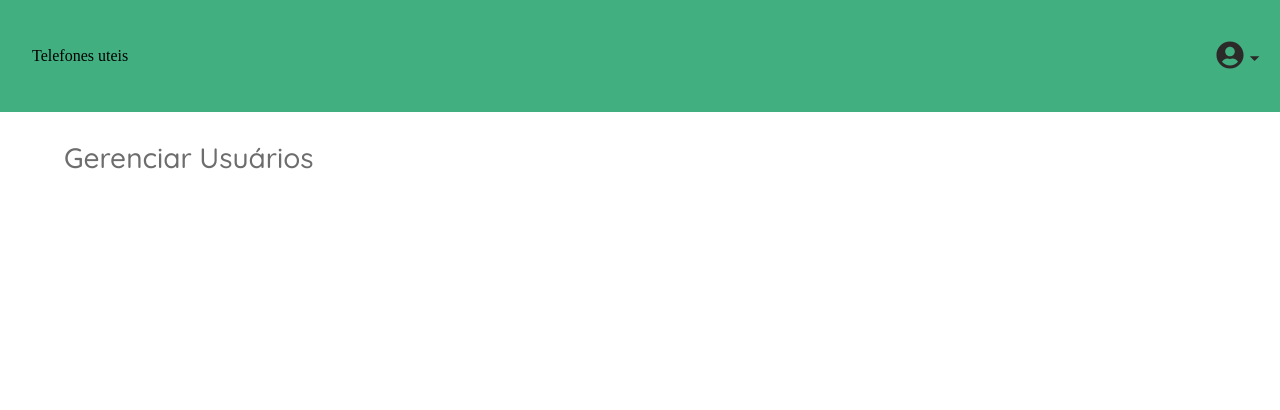
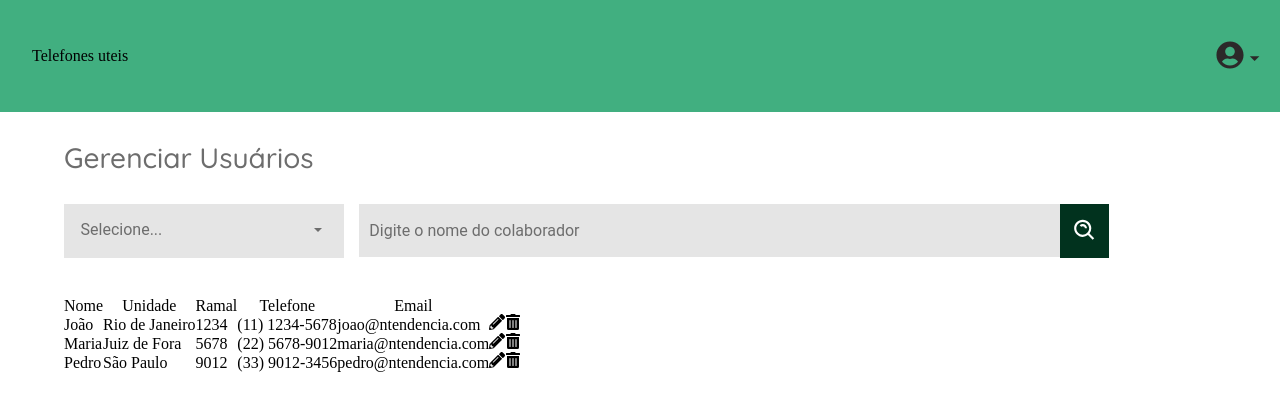
Before and after one commit to MatheusAraripe/desafio-anova, a React (Vite) app: page /admin in a window 1280 px wide. Shown: the top 410 px of the page. Built offline with nearby package versions, Linux system fonts and the light colour scheme; sample sign-in values are in the browser's storage.

Commit message:
feat: adição da tabela de usuários na pagina de admin

```diff
--- /dev/null
+++ b/src/components/TableAdmin.jsx
@@ -0,0 +1,39 @@
+import React from 'react';
+import {FaPencilAlt, FaTrashAlt} from "react-icons/fa"
+
+const TableAdmin = () => {
+  const contatos = [
+    { nome: 'João', unidade: 'Rio de Janeiro', ramal: '1234', telefone: '(11) 1234-5678', email: 'joao@ntendencia.com' },
+    { nome: 'Maria', unidade: 'Juiz de Fora', ramal: '5678', telefone: '(22) 5678-9012', email: 'maria@ntendencia.com' },
+    { nome: 'Pedro', unidade: 'São Paulo', ramal: '9012', telefone: '(33) 9012-3456', email: 'pedro@ntendencia.com' }
+  ];
+
+  return (
+    <table >
+      <thead>
+        <tr>
+          <th>Nome</th>
+          <th>Unidade</th>
+          <th>Ramal</th>
+          <th>Telefone</th>
+          <th>Email</th>
+        </tr>
+      </thead>
+      <tbody>
+        {contatos.map((contato, index) => (
+          <tr key={index} >
+            <td>{contato.nome}</td>
+            <td>{contato.unidade}</td>
+            <td>{contato.ramal}</td>
+            <td>{contato.telefone}</td>
+            <td>{contato.email}</td>
+            <td><FaPencilAlt /></td>
+            <td><FaTrashAlt /></td>
+          </tr>
+        ))}
+      </tbody>
+    </table>
+  );
+};
+
+export default TableAdmin;
--- a/src/pages/AdminPage/adminpage.scss
+++ b/src/pages/AdminPage/adminpage.scss
@@ -11,3 +11,12 @@
   font-size: 28px;
   font-family: 'Quicksand', sans-serif;
 }
+
+.input-admin-container{
+  display: flex;
+  margin: 32px 0px 40px 64px;
+}
+
+.table-container{
+  margin-left: 64px;
+}
--- a/src/pages/AdminPage/index.jsx
+++ b/src/pages/AdminPage/index.jsx
@@ -1,6 +1,8 @@
 // eslint-disable-next-line no-unused-vars
 import React from 'react'
 import NavBar from '../../components/NavBar'
+import InputWithSelect from '../../components/InputWithSelect'
+import TableAdmin from '../../components/TableAdmin'
 import "./adminpage.scss"
 
 function AdminPage() {
@@ -10,6 +12,12 @@ function AdminPage() {
         <div className="admin-title-container">
             <h2 className='admin-title'>Gerenciar Usuários</h2>
         </div>
+        <div className="input-admin-container">
+          <InputWithSelect />
+        </div>
+        <div className="table-container">
+          <TableAdmin />
+        </div>
     </div>
   )
 }
```
